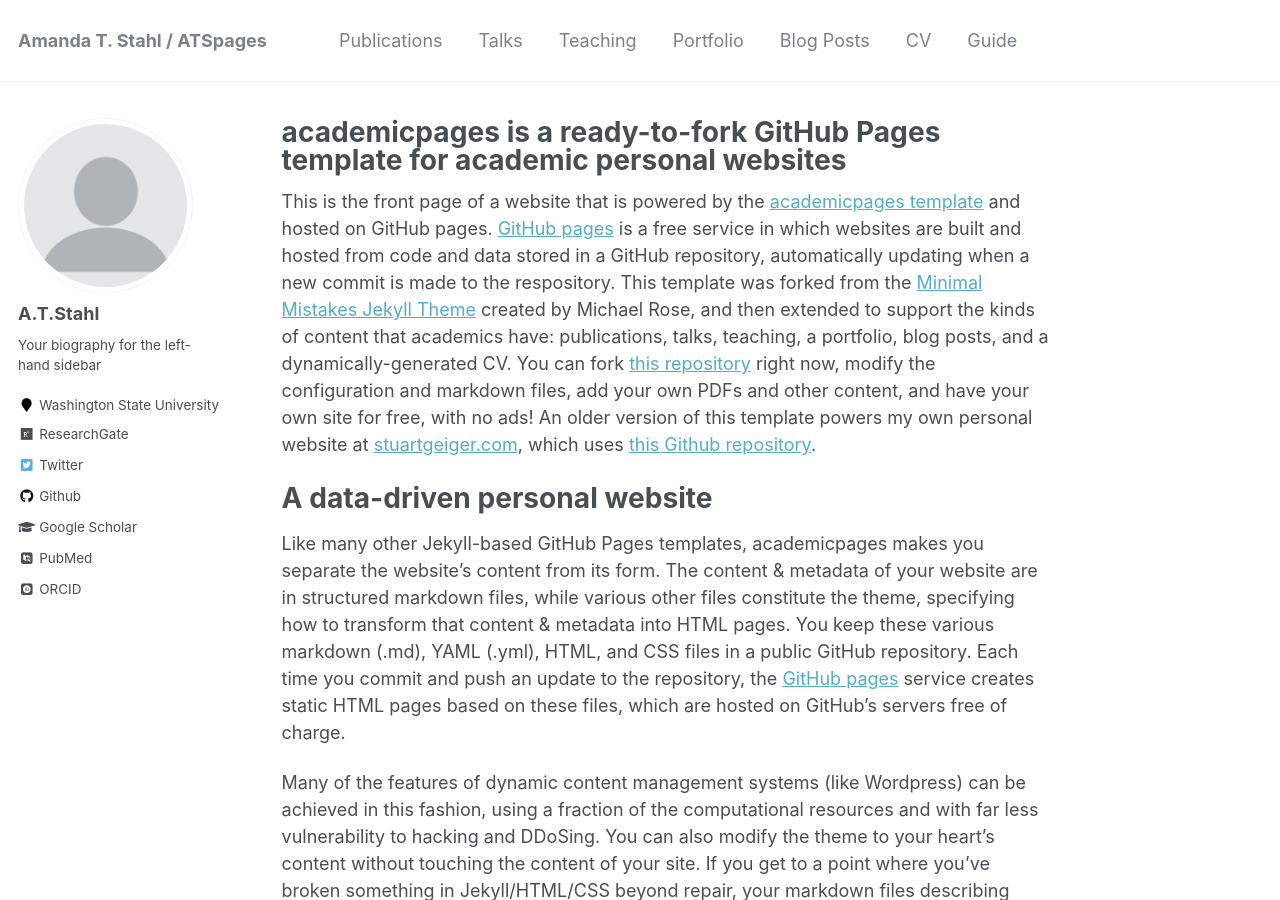
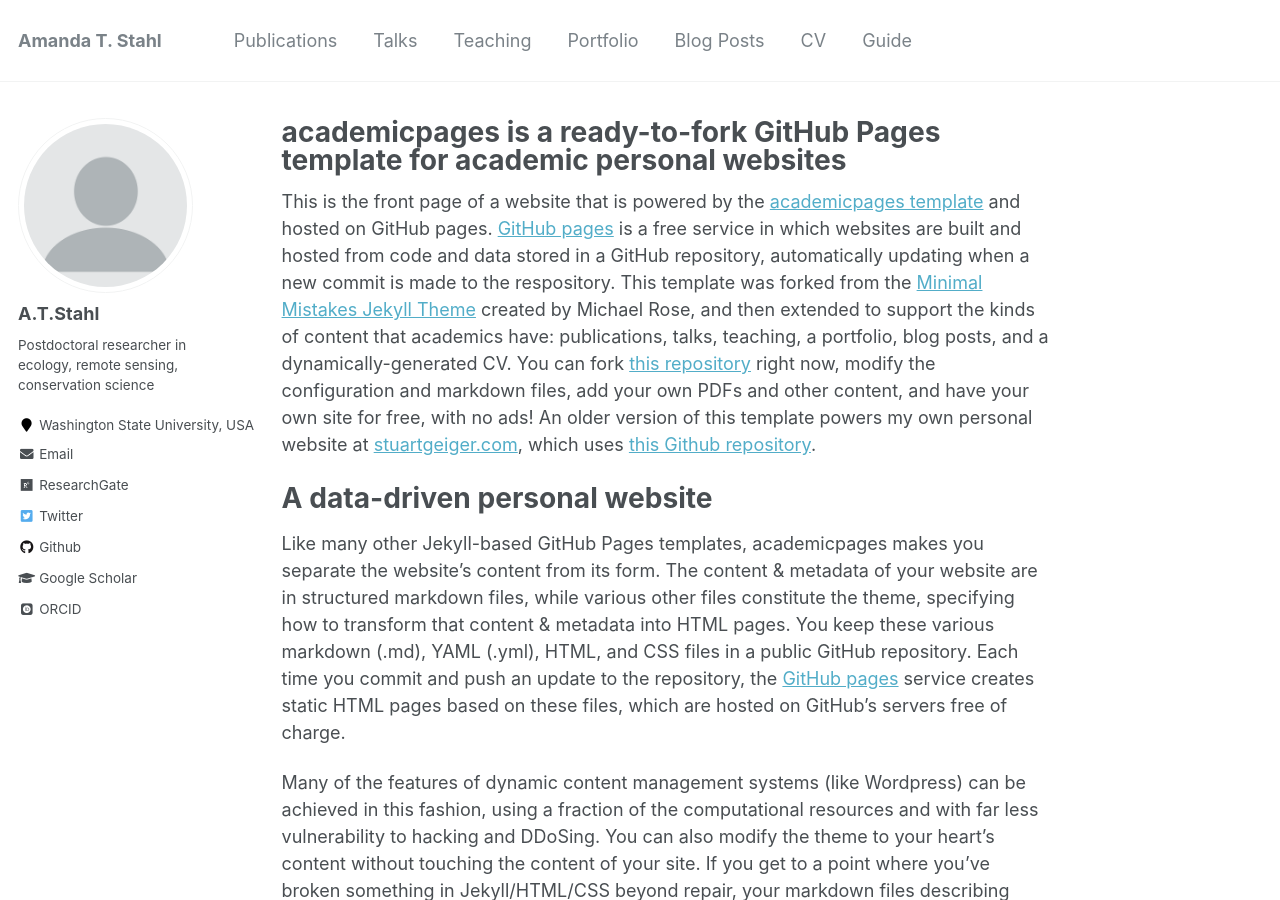
Before and after one commit to ATStahl/ATSpages, a Jekyll site: the page built from _pages/about.md, in a window 1280 px wide and 900 px high. Built offline with Jekyll 4.4.1, drawn with Linux system fonts in a browser that asks for light colours; some web fonts are replaced; some of the changed text lies outside the part shown.

Commit message:
Update _config.yml

```diff
--- a/_config.yml
+++ b/_config.yml
@@ -7,13 +7,13 @@
 
 # Site Settings
 locale                   : "en-US"
-title                    : "Amanda T. Stahl / ATSpages"
+title                    : "Amanda T. Stahl"
 title_separator          : "-"
-name                     : &name "Amanda Stahl"
-description              : &description "university researcher and instructor"
-url                      : https://academicpages.github.io # the base hostname & protocol for your site e.g. "https://mmistakes.github.io"
+name                     : &name "Amanda T. Stahl"
+description              : &description "University researcher and instructor"
+url                      : https://ATStahl.github.io # the base hostname & protocol for your site e.g. "https://mmistakes.github.io"
 baseurl                  : "" # the subpath of your site, e.g. "/blog"
-repository               : "https://github.com/ATStahl/ATSpages"
+repository               : "https://github.com/ATStahl/ATStahl.github.io"
 teaser                   :  # filename of teaser fallback teaser image placed in /images/, .e.g. "500x300.png"
 breadcrumbs              : false # true, false (default)
 words_per_minute         : 160
@@ -82,12 +82,12 @@ analytics:
 author:
   name             : "A.T.Stahl"
   avatar           : "profile.png"
-  bio              : "Your biography for the left-hand sidebar"
-  location         : "Washington State University"
+  bio              : "Postdoctoral researcher in ecology, remote sensing, conservation science"
+  location         : "Washington State University, USA"
   employer         :
-  pubmed           : "https://www.ncbi.nlm.nih.gov/pubmed/?term=john+snow"
-  googlescholar    : "http://yourfullgooglescholarurl.com"
-  email            :
+  pubmed           : #"https://www.ncbi.nlm.nih.gov/pubmed/?term=john+snow"
+  googlescholar    : "https://scholar.google.com/citations?hl=en&user=8qB-798AAAAJ"
+  email            : "atstahl@wsu.edu"
   researchgate     : "https://www.researchgate.net/profile/Amanda-Stahl-4"
   uri              :
   bitbucket        :
@@ -96,7 +96,7 @@ author:
   flickr           :
   facebook         :
   foursquare       :
-  github           : "academicpages"
+  github           : "https://github.com/ATStahl"
   google_plus      :
   keybase          :
   instagram        :
```
